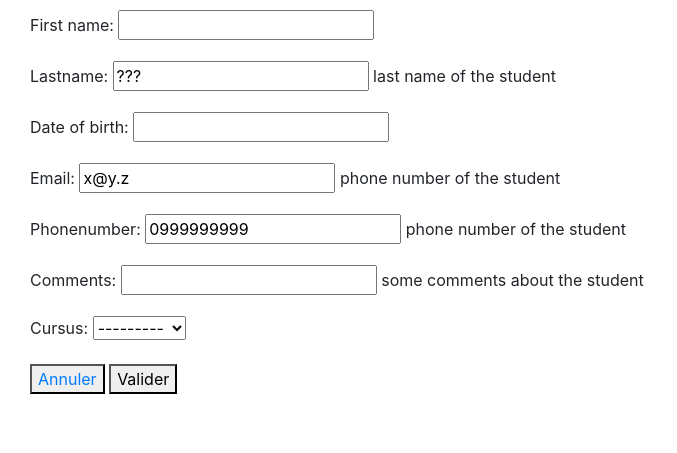
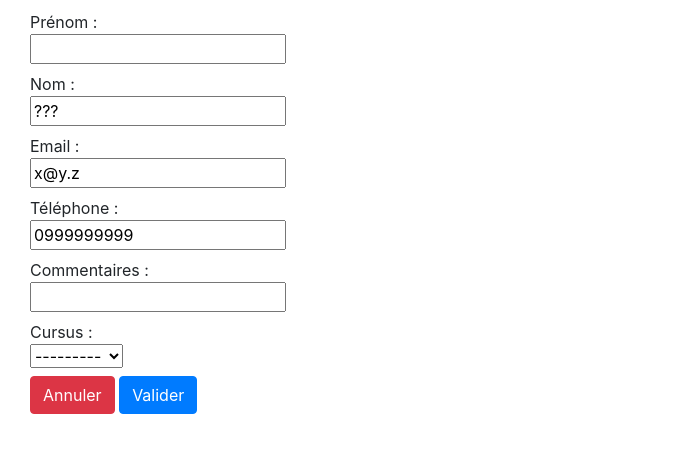
Before and after one commit to LoicAuge/DjangoProject, a Django app: page /lycee/student/create/ in a window 1280 px wide. Shown: the part 75-528 px from the top of the page, without its empty margins (0-677 px from the left). Run offline with Django 3.2, Linux system fonts and the light colour scheme; data comes from the database, SQL or seed files in the repository; both versions use the stored data as it was after the commit; some libraries are stand-ins or nearby versions.

Commit message:
Forms Cursus + style

```diff
--- a/school/lycee/forms.py
+++ b/school/lycee/forms.py
@@ -1,8 +1,14 @@
 from django.forms.models import ModelForm
-from .models import Student
+from .models import Student, Cursus
 
 class StudentForm(ModelForm):
 
     class Meta:
         model = Student
         fields = ("first_name", "last_name", "birth_date", "email", "phone", "comments", "cursus")
+
+class CursusForm(ModelForm):
+
+    class Meta:
+        model = Cursus
+        fields = ("name", "year_from_bac", "scholar_year")
--- a/school/lycee/static/lycee/style.css
+++ b/school/lycee/static/lycee/style.css
@@ -35,3 +35,12 @@
     margin-right: auto;
     text-align: center;
 }
+
+.form-group {
+    margin-bottom: 0.5rem;
+}
+
+.labelo {
+    display: inline-block;
+    margin-bottom: 0;
+}
--- a/school/lycee/templates/lycee/list-onCursus.html
+++ b/school/lycee/templates/lycee/list-onCursus.html
@@ -12,6 +12,7 @@
       <a href="/lycee/student/{{student.id}}"><li class="list-group-item">{{student.last_name}} {{student.first_name}}</li></a>
     {% endfor %}
     </ul>
+  <a href="cursus/update/{{cursusID}}"><button type="button" class="btn btn-primary">Editer le cursus</button></a>
   {% endblock %}
 {% else %}
   <p> No cursus to show .</p>
--- a/school/lycee/templates/lycee/student/create.html
+++ b/school/lycee/templates/lycee/student/create.html
@@ -9,11 +9,41 @@
 {% block content %}
     <form method="post">
         {% csrf_token %}
-        {{ form.as_p }}
+        {{ form.non_field_errors }}
+        <div class="form-group">
+            {{ form.first_name.errors }}
+            <label for="{{ form.first_name.id_for_label }}" class="labelo">Prénom :</label><br>
+            {{ form.first_name }}
+        </div>
+        <div class="form-group">
+            {{ form.last_name.errors }}
+            <label for="{{ form.last_name.id_for_label }}" class="labelo">Nom :</label><br>
+            {{ form.last_name }}
+        </div>
+        <div class="form-group">
+            {{ form.email.errors }}
+            <label for="{{ form.email.id_for_label }}" class="labelo">Email :</label><br>
+            {{ form.email }}
+        </div>
+        <div class="form-group">
+            {{ form.phone.errors }}
+            <label for="{{ form.phone.id_for_label }}" class="labelo">Téléphone :</label><br>
+            {{ form.phone }}
+        </div>
+        <div class="form-group">
+            {{ form.comments.errors }}
+            <label for="{{ form.comments.id_for_label }}" class="labelo">Commentaires :</label><br>
+            {{ form.comments }}
+        </div>
+        <div class="form-group">
+            {{ form.cursus.errors }}
+            <label for="{{ form.cursus.id_for_label }}" class="labelo">Cursus :</label><br>
+            {{ form.cursus }}
+        </div>
 
         <div>
-            <button type="cancel"><a href="/lycee/">Annuler</a></button>
-            <button type="submit">Valider</button>
+            <button type="cancel" class="btn btn-danger"><a style="color: white"href="/lycee/">Annuler</a></button>
+            <button type="submit" class="btn btn-primary">Valider</button>
         </div>
     </form>
 {% endblock%}
--- a/school/lycee/urls.py
+++ b/school/lycee/urls.py
@@ -6,5 +6,7 @@ urlpatterns = [
     url(r'^(?P<idC>[0-9]+)$', views.detail, name='detail'),
     url(r'^student/create/', views.StudentCreateView.as_view(), name='create_eleve'),
     url(r'^student/update/(?P<pk>[0-9]+)$', views.StudentUpdateView.as_view(), name='update_eleve'),
+    url(r'^cursus/create/', views.CursusCreateView.as_view(), name='create_cursus'),
+    url(r'^cursus/update/(?P<pk>[0-9]+)$', views.CursusUpdateView.as_view(), name='update_cursus'),
     url(r'^student/(?P<idS>[0-9]+)$', views.detail_Student, name='detail_student')
 ]
--- a/school/lycee/views.py
+++ b/school/lycee/views.py
@@ -5,7 +5,7 @@ from django.http import HttpResponse
 from django.urls import reverse
 from django.views.generic import CreateView, UpdateView
 from .models import Cursus, Student
-from .forms import StudentForm
+from .forms import StudentForm, CursusForm
 from django.template import loader
 
 def index(request):
@@ -16,7 +16,7 @@ def index(request):
 def detail(request, idC):
     result_list = Student.objects.filter(cursus_id = idC)
     cursus = Cursus.objects.get(id=idC)
-    context = {'liste': result_list, 'cursusName': cursus.name}
+    context = {'liste': result_list, 'cursusName': cursus.name, 'cursusID': cursus.pk}
     return render(request, 'lycee/list-onCursus.html', context)
 
 class StudentCreateView(CreateView):
@@ -39,3 +39,19 @@ class StudentUpdateView(UpdateView):
 
     def get_success_url(self):
         return reverse("detail_student", args=(self.object.pk,))
+
+class CursusCreateView(CreateView):
+    model = Cursus
+    form_class = CursusForm
+    template_name = "lycee/cursus/create_cursus.html"
+
+    def get_success_url(self):
+        return reverse("detail", args=(self.object.pk,))
+
+class CursusUpdateView(UpdateView):
+    model = Cursus
+    form_class = CursusForm
+    template_name = "lycee/cursus/create_cursus.html"
+
+    def get_success_url(self):
+        return reverse("detail", args=(self.object.pk,))
```
Also changed, not shown: school/lycee/templates/lycee/cursus/create_cursus.html (added, +34 -0 lines), school/db.sqlite3.
